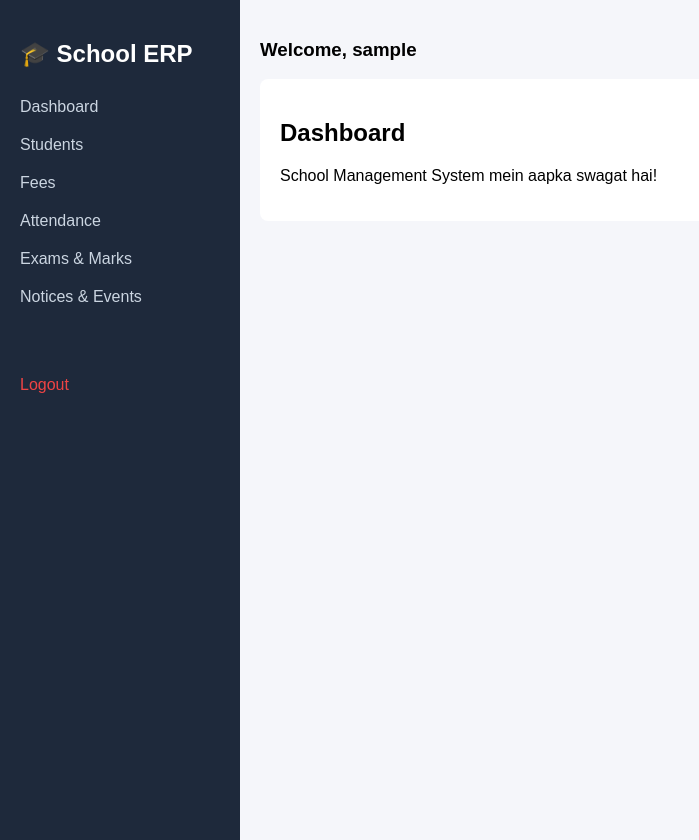
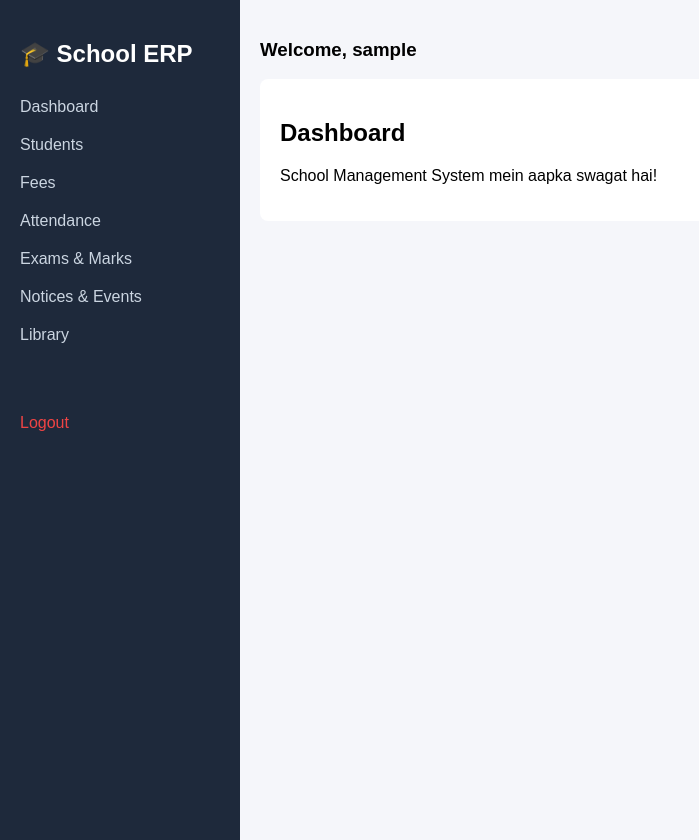
Before and after one commit to yahooamankum500-sketch/School-management-, a Flask app: page /dashboard in a window 1280 px wide. Shown: the whole page, without its empty margins (0-699 px from the left). Run offline with Flask 3, Linux system fonts and the light colour scheme; the visitor is signed in with stand-in values (Sample User, id 1).

Commit message:
Update base.html

```diff
--- a/templates/base.html
+++ b/templates/base.html
@@ -21,6 +21,7 @@
         <a href="/attendance/">Attendance</a>
         <a href="/exams/">Exams & Marks</a>
         <a href="/notices/">Notices & Events</a>
+        <a href="/library/">Library</a>
         <a href="/logout" style="color:#ef4444; margin-top:50px;">Logout</a>
     </div>
     <div class="main">
```
